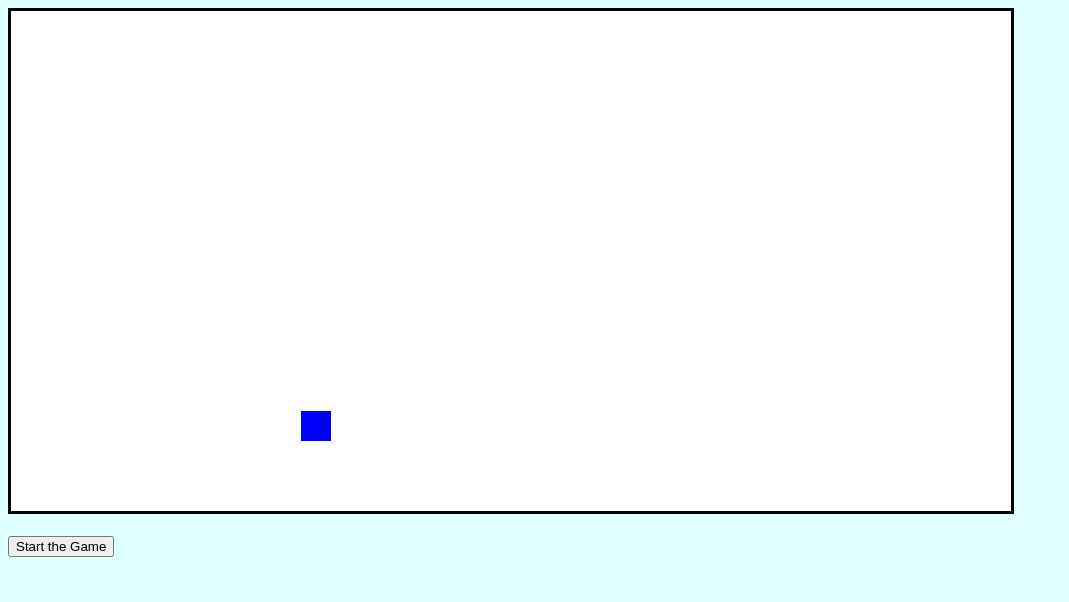
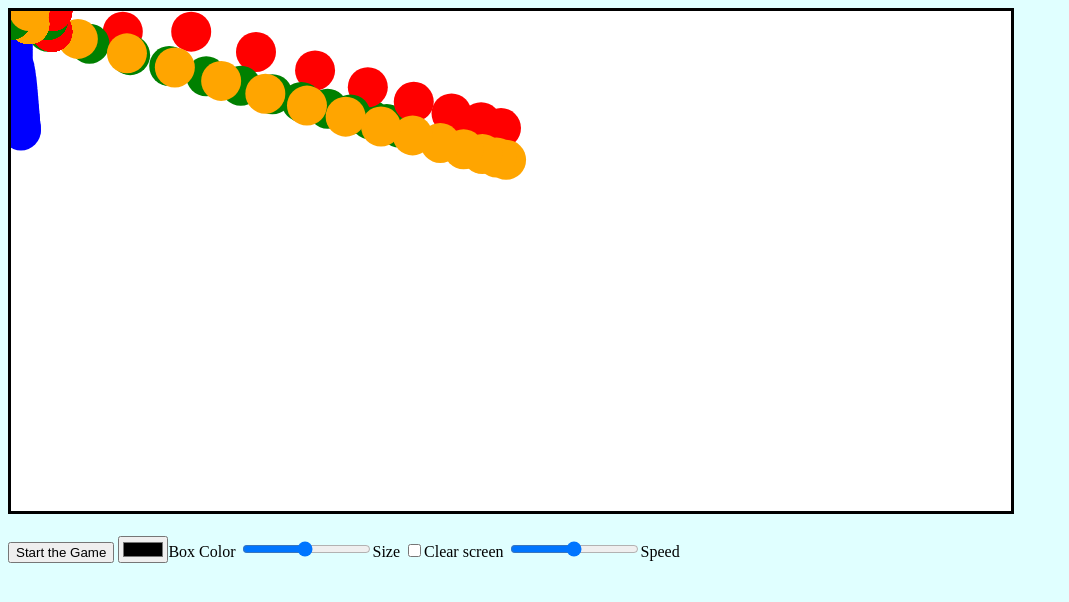
Before and after one commit to lupus117/canvasproject, a website with bundled scripts: page index.html in a window 1280 px wide. Both pictures are taken after a click on the button "Start the Game". Shown: the whole page, without its empty margins (0-1069 px from the left). Built offline with nearby package versions, Linux system fonts and the light colour scheme.

Commit message:
added features
Added sphere shape, speed mod, colour pick, space is pause, etc

```diff
--- a/index.html
+++ b/index.html
@@ -11,8 +11,14 @@
 
 <body>
     <div class="">
-        <canvas id="canvas" width="1000px" height="500px"></canvas> <br />
+        <canvas id="canvas" width="1000px" height="500px" onclick="addItemOnClick()"></canvas>
+        <br />
         <button onclick="startGame()">Start the Game</button>
+        <input id="color" type="color">Box Color</input>
+        <input id="sizeSlider" type="range" value="50" min="1" max="100">Size</input>
+        <input type="checkbox" onchange="checkclearer()">Clear screen</input>
+        <input id="speedSlider" type="range" value="50" min="0" max="100">Speed</input>
+
     </div>
 </body>
 
--- a/main.js
+++ b/main.js
@@ -1,46 +1,116 @@
 //var c = document.getElementById("canvas");
+
+//const { sha } = require("hash.js");
+
 //var ctx = c.getContext("2d");
+var time = true;
+var clearScreen = false;
+
 function startGame() {
     myGameArea.start();
-    myGamePiece = new sq(30, 30, "blue", 10, 120);
+    myGamePieces = [
+        new entity(20, "blue", 10, 120, 0.5),
+        new entity(20, "red", 500, 120, 2),
+        new entity(20, "green", 400, 120, 1),
+        new entity(20, "orange", 500, 150, 1),
+    ];
 }
 
-function sq(width, height, color, x, y) {
-    this.width = width;
-    this.height = height;
-    this.speedx = 2;
-    this.speedy = 2;
-    this.x = x;
-    this.y = y;
+class Vector {
+    constructor(x, y) {
+        this.x = x;
+        this.y = y;
+    }
+    add(vector) {
+        return new Vector(this.x + vector.x, this.y + vector.y);
+    }
 
-    this.search = function() {};
+    subtract(vector) {
+        return new Vector(this.x - vector.x, this.y - vector.y);
+    }
+
+    multiply(scalar) {
+        return new Vector(this.x * scalar, this.y * scalar);
+    }
+
+    dotProduct(vector) {
+        return this.x * vector.x + this.y * vector.y;
+    }
+
+    get magnitude() {
+        return Math.sqrt(this.x ** 2 + this.y ** 2);
+    }
+
+    get direction() {
+        return Math.atan2(this.x, this.y);
+    }
+}
+
+function entity(radius, color, x, y, speedMod) {
+    this.speedMod = speedMod;
+    this.radius = radius;
+    this.speed = new Vector(0, 0);
+    this.pos = new Vector(x, y);
+    this.search = function() {
+        this.speed = this.speed.add(
+            mousePos
+            .subtract(this.pos)
+            .add(mousePos.subtract(this.pos))
+            .multiply(0.005)
+            .multiply(speedMod)
+        );
+        //make sure pieces try to avoid eachother;
+        myGamePieces.forEach((a) => {
+            if (a.pos != this.pos && a.pos.subtract(this.pos).magnitude < 70) {
+                this.speed = this.speed.add(
+                    a.pos.subtract(this.pos).multiply(-0.009).multiply(speedMod)
+                );
+            }
+        });
+    };
 
     this.update = function() {
         // Set update locations from speed
+
         if (
-            this.x + this.speedx > 0 &&
-            this.x + this.speedx + this.width < myGameArea.canvas.width
+            this.pos.x + this.speed.x > 0 &&
+            this.pos.x + this.speed.x + this.radius < myGameArea.canvas.width &&
+            time
         ) {
-            this.x += this.speedx;
+            this.pos.x += this.speed.x;
         }
         if (
-            this.y + this.speedy > 0 &&
-            this.y + this.speedy + this.height < myGameArea.canvas.height
+            this.pos.y + this.speed.y > 0 &&
+            this.pos.y + this.speed.y + this.radius < myGameArea.canvas.height &&
+            time
         ) {
-            this.y += this.speedy;
+            this.pos.y += this.speed.y;
         }
 
         ctx = myGameArea.context;
         ctx.fillStyle = color;
-        ctx.fillRect(this.x, this.y, this.width, this.height);
+        ctx.beginPath();
+        ctx.arc(this.pos.x, this.pos.y, this.radius, 0, Math.PI * 2);
+        ctx.closePath();
+        ctx.fill();
+    };
+
+    this.contains = function(vector) {
+        return this.pos.subtract(vector).magnitude < this.radius;
     };
 }
 
-var mousePos;
+var mousePos = new Vector(0, 0);
 
 function updateGameArea() {
-    myGameArea.clear();
-    myGamePiece.update();
+    if (clearScreen) myGameArea.clear();
+    myGamePieces.forEach((a) => {
+        if (time) {
+            a.search();
+        }
+
+        a.update();
+    });
 }
 
 var myGameArea = {
@@ -58,10 +128,32 @@ var myGameArea = {
     },
 };
 
+document.body.onkeydown = function(e) {
+    if (e.keyCode == 32) {
+        time = !time;
+    }
+};
+
+function checkclearer() {
+    clearScreen = !clearScreen;
+}
+
+function addItemOnClick() {
+    var size = document.getElementById("sizeSlider").value;
+    var speed = document.getElementById("speedSlider").value / 10;
+    var color = document.getElementById("color").value;
+    var clickedOnSomething = false;
+    myGamePieces.forEach(function(item, index, object) {
+        if (item.contains(mousePos)) {
+            object.splice(index, 1);
+            clickedOnSomething = true;
+        }
+    });
+    if (!clickedOnSomething)
+        myGamePieces.push(new entity(size, color, mousePos.x, mousePos.y, speed));
+}
+
 function getMousePos(canvas, evt) {
     var rect = canvas.getBoundingClientRect();
-    return {
-        x: evt.clientX - rect.left,
-        y: evt.clientY - rect.top,
-    };
+    return new Vector(evt.clientX - rect.left, evt.clientY - rect.top);
 }
```
